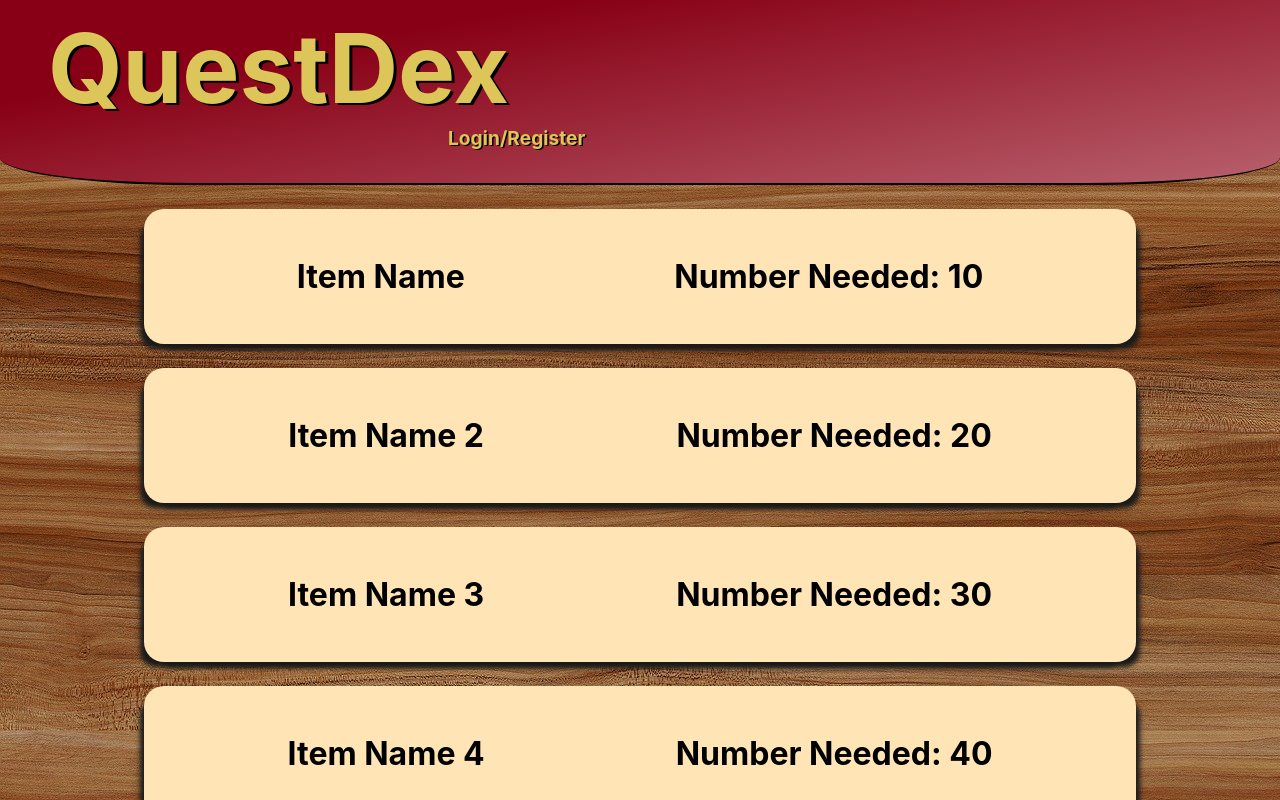
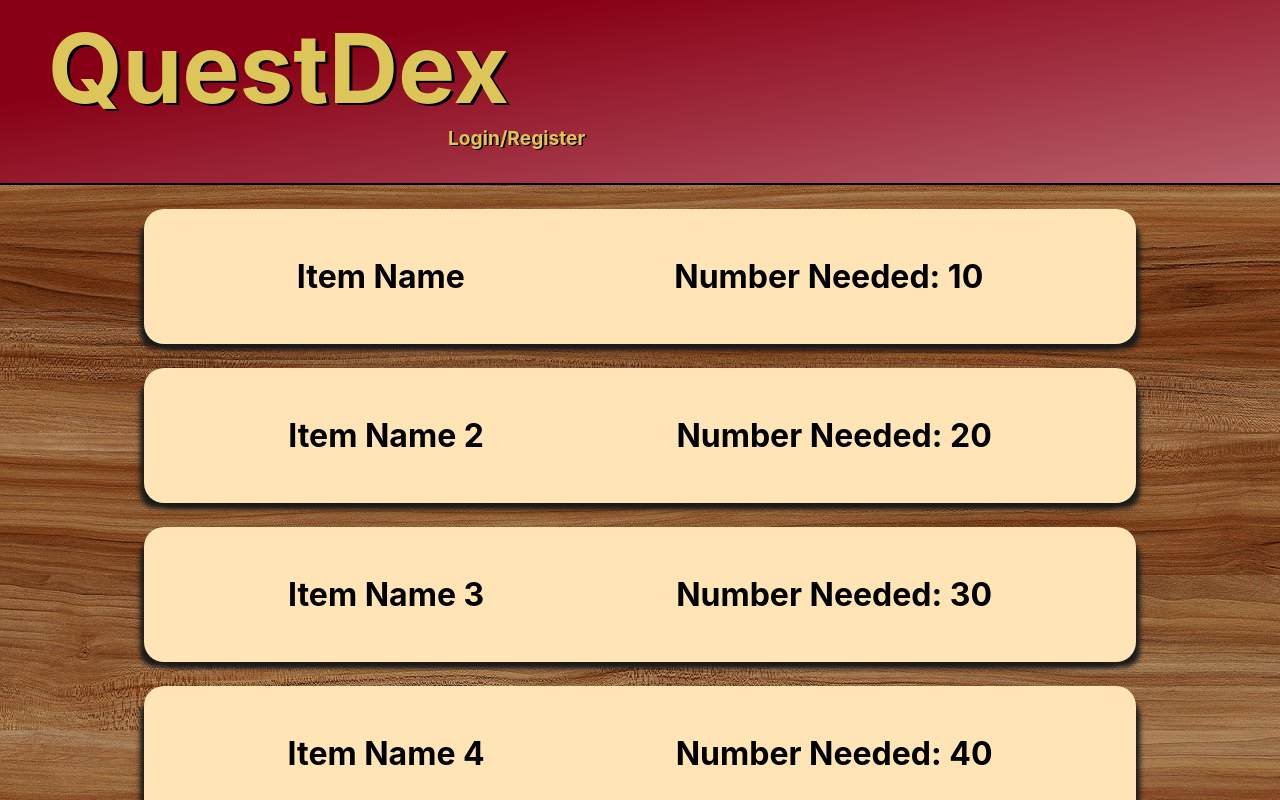
Before and after one commit to YTyler/questdex, a React (Create React App) app: page / in a window 1280 px wide. Shown: the top 800 px of the page. Built offline with nearby package versions, Linux system fonts and the light colour scheme.

Commit message:
remove navbar curve

```diff
--- a/src/App.css
+++ b/src/App.css
@@ -23,7 +23,6 @@
   );
   background-color: rgb(136, 0, 21);
   border-bottom: 2px solid black;
-  border-radius: 0 0 15% 15%;
   padding: 0.1em 0.5em 0.35em;
 }
 
```
